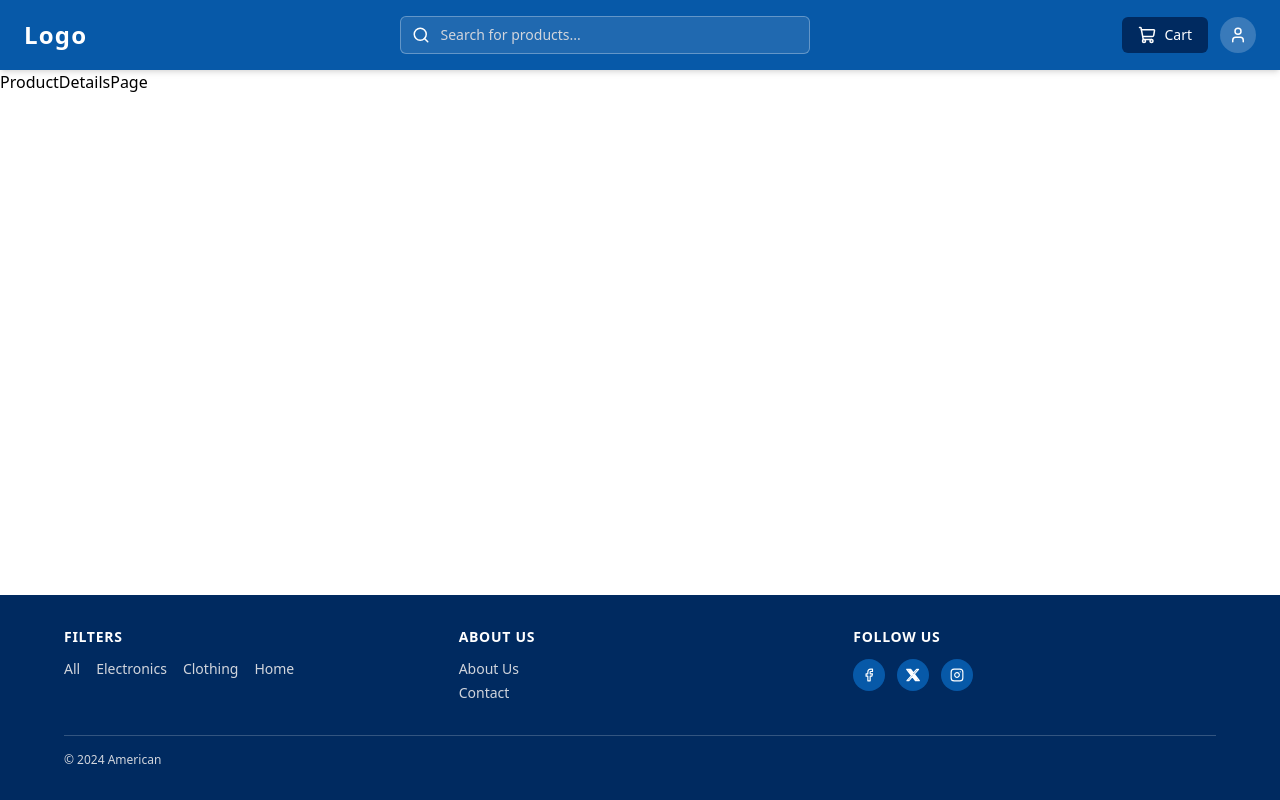
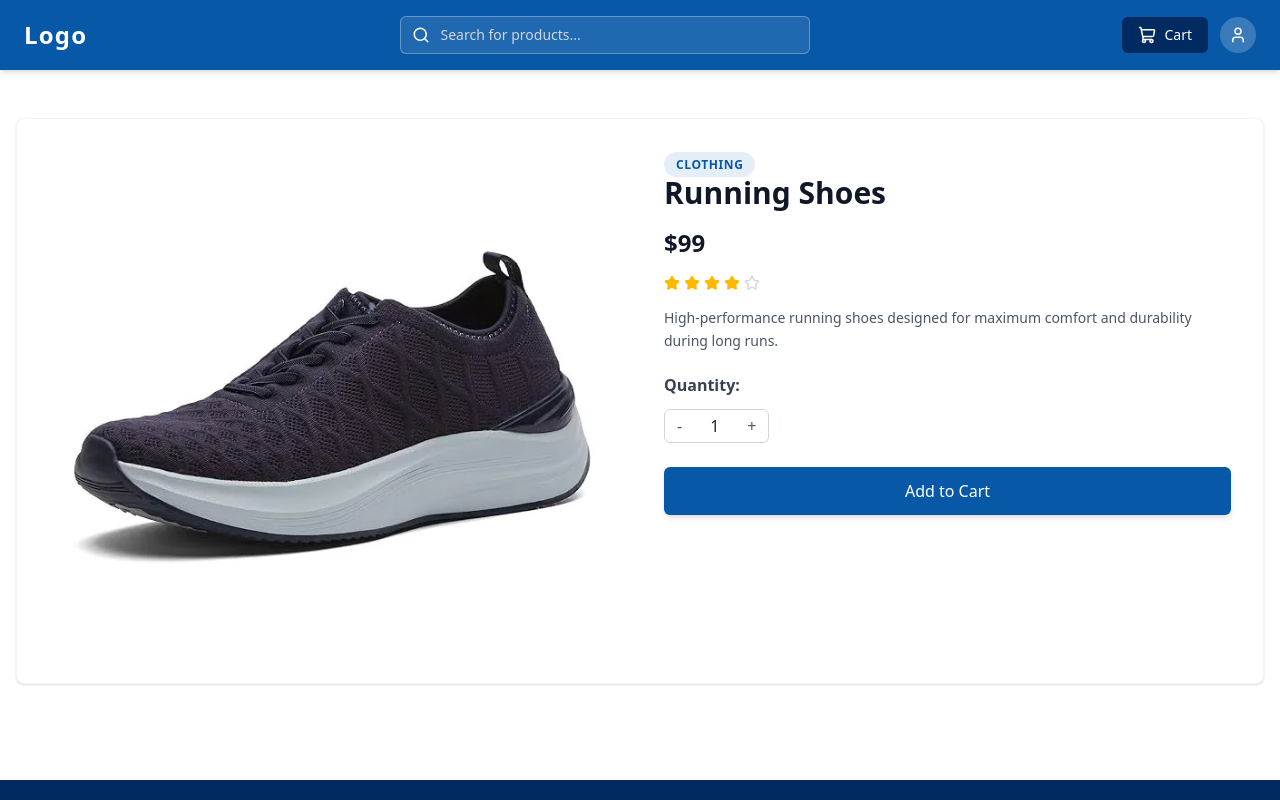
Before and after one commit to abhisheksamriya/whatbytes-frontend-task, a Next.js app: page /product/1 in a window 1280 px wide. Shown: the top 800 px of the page. Built offline with nearby package versions, Linux system fonts and the light colour scheme.

Commit message:
product details page done

```diff
--- a/app/product/[id]/page.tsx
+++ b/app/product/[id]/page.tsx
@@ -1,8 +1,89 @@
+'use client';
 
-const ProductDetailsPage = () => {
+import React, { useState } from 'react';
+import { useParams } from 'next/navigation';
+import { products } from '@/data/products';
+import { Star } from 'lucide-react';
+import Link from 'next/link';
+
+export default function ProductDetailPage() {
+  const params = useParams();
+  const productId = params.id as string;
+
+  const product = products.find((p) => p.id === productId);
+  const [quantity, setQuantity] = useState(1);
+
+  if (!product) {
+    return (
+      <div className="max-w-7xl mx-auto px-4 py-20 text-center">
+        <h2 className="text-2xl font-bold text-gray-800 mb-4">Product not found</h2>
+        <Link href="/" className="bg-brand-blue text-white px-6 py-2 rounded-md font-medium">
+          Go Back Home
+        </Link>
+      </div>
+    );
+  }
+
   return (
-    <div>ProductDetailsPage</div>
-  )
+    <div className="max-w-7xl mx-auto px-4 py-6 md:py-12">
+      <div className="grid grid-cols-1 md:grid-cols-2 gap-12 bg-white p-8 rounded-lg shadow-sm border border-gray-100">
+
+        {/* left section*/}
+        <div className="relative w-full h-100 md:h-125 rounded-lg overflow-hidden bg-gray-100">
+          <img src={product.image} alt={product.title} className="object-cover w-full h-full" />
+        </div>
+        {/* right section */}
+        <div className="flex flex-col gap-2">
+          <div className="space-y-4">
+            <span className="text-xs uppercase tracking-wider bg-brand-blue/10 text-brand-blue px-3 py-1 rounded-full font-semibold">
+              {product.category}
+            </span>
+            <h1 className="text-3xl font-bold text-gray-900">{product.title}</h1>
+            <p className="text-2xl font-bold text-gray-900">${product.price}</p>
+
+            {product.rating && (
+              <div className="flex items-center gap-1">
+                {[...Array(5)].map((_, i) => (
+                  <Star
+                    key={i}
+                    size={16}
+                    className={i < Math.floor(product.rating!) ? "fill-amber-400 text-amber-400" : "text-gray-300"}
+                  />
+                ))}
+              </div>
+            )}
+
+            <p className="text-gray-600 text-sm leading-relaxed">
+              {product.description}
+            </p>
+          </div>
+
+          <div className="space-y-6 pt-3 border-gray-100">
+            <div className="flex flex-col items-start gap-3">
+              <span className="text-md font-semibold text-gray-700">Quantity:</span>
+              <div className="flex w-fit items-center border border-gray-300 rounded-md">
+                <button
+                  onClick={() => setQuantity(Math.max(1, quantity - 1))}
+                  className="px-3 py-1 text-gray-600 hover:bg-gray-100 transition"
+                >
+                  -
+                </button>
+                <span className="px-4 py-1 text-gray-800 font-medium">{quantity}</span>
+                <button
+                  onClick={() => setQuantity(quantity + 1)}
+                  className="px-3 py-1 text-gray-600 hover:bg-gray-100 transition"
+                >
+                  +
+                </button>
+              </div>
+            </div>
+
+            <button className="w-full bg-brand-blue hover:bg-brand-blue/90 text-white py-3 rounded-md font-medium transition shadow-md">
+              Add to Cart
+            </button>
+          </div>
+        </div>
+      </div>
+    </div>
+  );
 }
-
-export default ProductDetailsPage
--- a/components/ProductCard.tsx
+++ b/components/ProductCard.tsx
@@ -11,7 +11,7 @@ const ProductCard = ({ product }: ProductCardProps) => {
   return (
     <div className="bg-white rounded-lg shadow-sm border border-gray-100 p-4 flex flex-col justify-between hover:shadow-md transition">
       <Link href={`/product/${product.id}`}>
-        <div className="relative w-full h-48 rounded-md overflow-hidden bg-gray-100 mb-4">
+        <div className="relative w-full h-48 md:h-54 rounded-md overflow-hidden bg-gray-100 mb-4">
           <img src={product.image} alt={product.title} className="object-cover w-full h-full hover:scale-105 transition duration-300" />
         </div>
         <h3 className="font-semibold text-gray-900 text-lg mb-1">{product.title}</h3>
```
